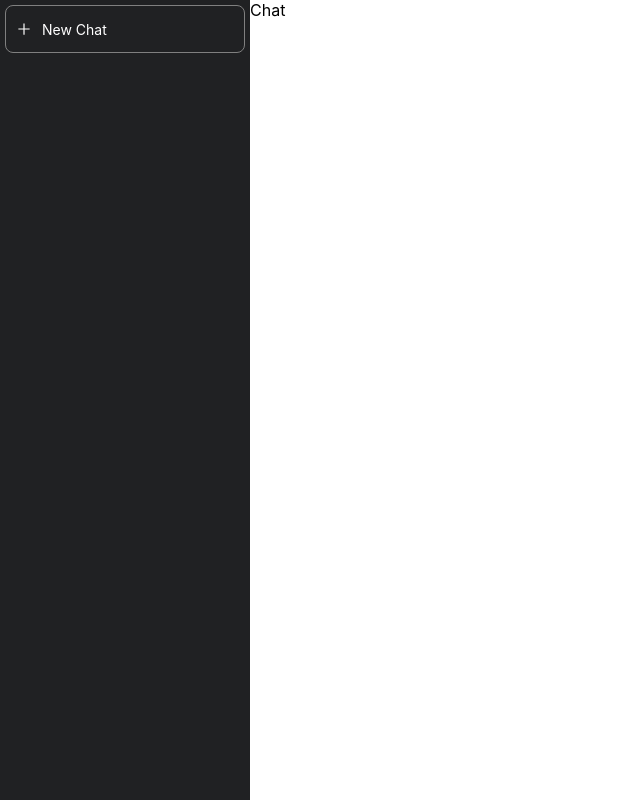
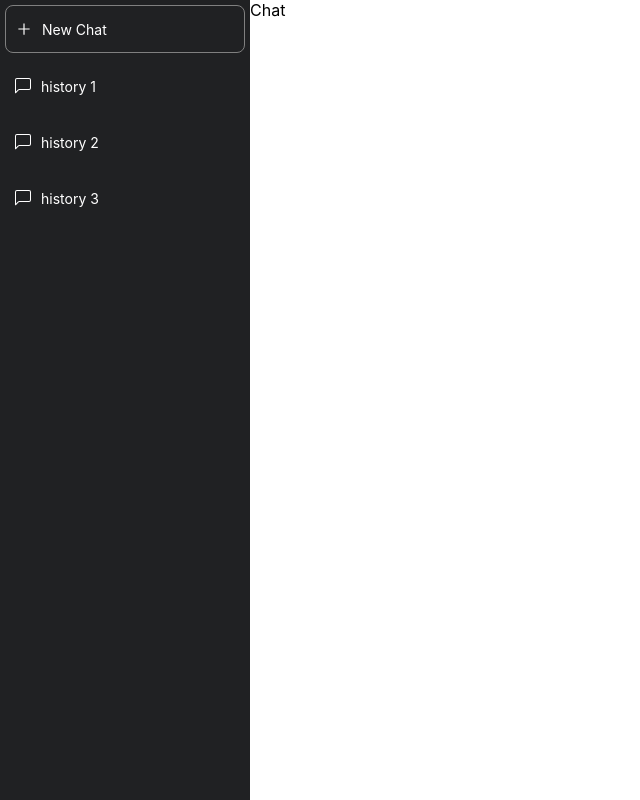
Before and after one commit to oleksandrivanyshyn/express-react-socket.io-ai-chat, a React (Create React App) app in the folder web/: page / in a window 1280 px wide. Shown: the whole page, without its empty margins (0-640 px from the left). Built offline with nearby package versions, Linux system fonts and the light colour scheme.

Commit message:
feat: add ListItem component and integrate it into Sidebar

```diff
--- /dev/null
+++ b/web/src/Dashboard/Sidebar/ListItem.js
@@ -0,0 +1,17 @@
+import React from 'react';
+import { BsChatLeft } from 'react-icons/bs';
+
+const ListItem = (props) => {
+  const { title } = props;
+
+  return (
+    <div className="list_item" onClick={() => {}}>
+      <div className="list_item_icon">
+        <BsChatLeft color="white" />
+      </div>
+      <p className="list_item_text">{title}</p>
+    </div>
+  );
+};
+
+export default ListItem;
--- a/web/src/Dashboard/Sidebar/Sidebar.js
+++ b/web/src/Dashboard/Sidebar/Sidebar.js
@@ -1,10 +1,14 @@
 import React from 'react';
 import NewChatButton from './NewChatButton';
+import ListItem from './ListItem';
 
 const Sidebar = () => {
   return (
     <div className="sidebar_container">
       <NewChatButton />
+      <ListItem title="history 1" />
+      <ListItem title="history 2" />
+      <ListItem title="history 3" />
     </div>
   );
 };
```
